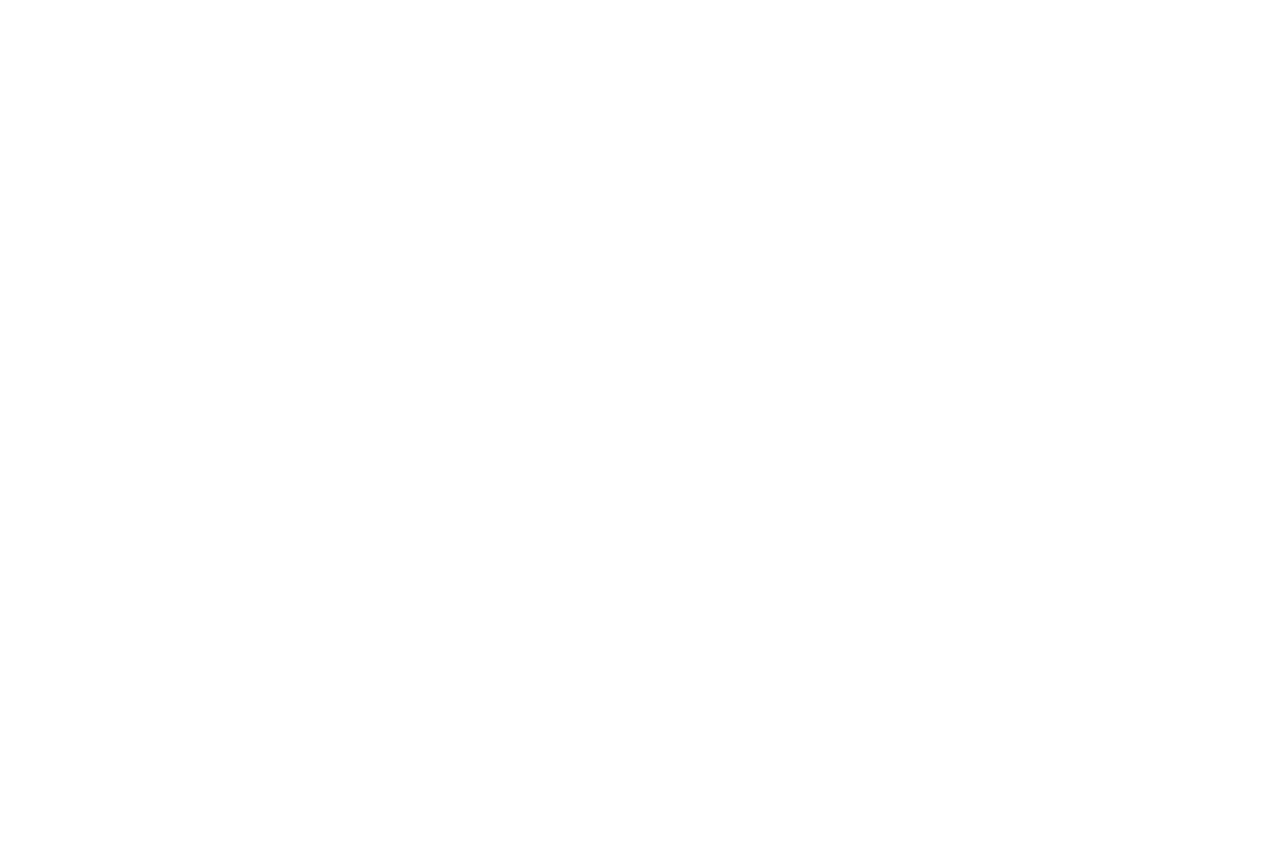
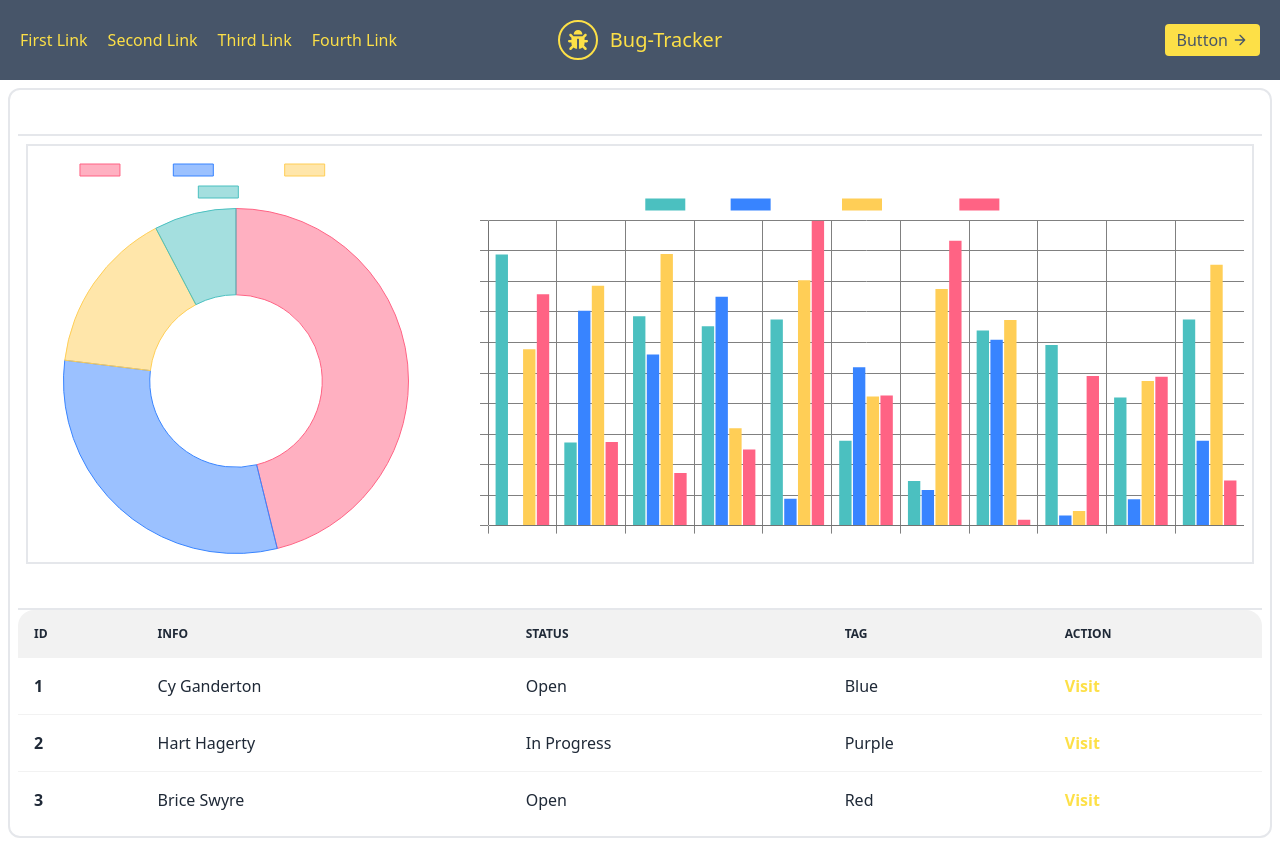
Before and after one commit to wesleywil/bug-tracker, a React (Vite) app: page / in a window 1280 px wide. Before the commit the page ends 800 px from the top, so only its background shows below. Built offline with nearby package versions, Linux system fonts and the light colour scheme.

Commit message:
creating the main view

```diff
--- a/index.html
+++ b/index.html
@@ -4,7 +4,7 @@
     <meta charset="UTF-8" />
     <link rel="icon" type="image/svg+xml" href="/vite.svg" />
     <meta name="viewport" content="width=device-width, initial-scale=1.0" />
-    <title>Vite + React</title>
+    <title>Bug Tracker</title>
   </head>
   <body>
     <div id="root"></div>
--- a/package.json
+++ b/package.json
@@ -9,8 +9,11 @@
     "preview": "vite preview"
   },
   "dependencies": {
+    "@faker-js/faker": "^7.3.0",
+    "chart.js": "^3.8.0",
     "daisyui": "^2.19.0",
     "react": "^18.2.0",
+    "react-chartjs-2": "^4.3.1",
     "react-dom": "^18.2.0",
     "react-icons": "^4.4.0",
     "react-router-dom": "^6.3.0"
--- a/src/App.jsx
+++ b/src/App.jsx
@@ -1,10 +1,19 @@
-import "./App.css";
+import { BrowserRouter, Routes, Route } from "react-router-dom";
+
+//Components
+import Header from "./components/header/header.component";
+
+//Pages
+import Main from "./pages/main/main";
 
 function App() {
   return (
-    <div>
-      <h1 className="text-white font-bold ">TEST</h1>
-    </div>
+    <BrowserRouter>
+      <Header />
+      <Routes>
+        <Route exact="true" path="/" element={<Main />} />
+      </Routes>
+    </BrowserRouter>
   );
 }
 
--- /dev/null
+++ b/src/components/header/header.component.jsx
@@ -0,0 +1,45 @@
+import { FaBug } from "react-icons/fa";
+
+const Header = () => {
+  return (
+    <header className="text-yellow-300 bg-slate-600 body-font">
+      <div className="container mx-auto flex flex-wrap p-5 flex-col md:flex-row items-center">
+        <nav className="flex lg:w-2/5 flex-wrap items-center text-base md:ml-auto">
+          <a className="mr-5 hover:text-yellow-500">First Link</a>
+          <a className="mr-5 hover:text-yellow-500">Second Link</a>
+          <a className="mr-5 hover:text-yellow-500">Third Link</a>
+          <a className="hover:text-yellow-500">Fourth Link</a>
+        </nav>
+        <a
+          href="#"
+          className="flex order-first lg:order-none lg:w-1/5 title-font font-medium items-center text-gray-900 lg:items-center lg:justify-center mb-4 md:mb-0"
+        >
+          <div className=" text-yellow-300 hover:text-yellow-400 border-2 border-yellow-300 hover:border-yellow-400 p-2 text-xl rounded-full">
+            <FaBug />
+          </div>
+          <span className="ml-3 text-xl text-yellow-300 hover:text-yellow-400">
+            Bug-Tracker
+          </span>
+        </a>
+        <div className="lg:w-2/5 inline-flex lg:justify-end ml-5 lg:ml-0">
+          <button className="inline-flex items-center text-slate-600 bg-yellow-300 hover:bg-yellow-400 border-0 py-1 px-3 focus:outline-none  rounded text-base mt-4 md:mt-0">
+            Button
+            <svg
+              fill="none"
+              stroke="currentColor"
+              strokeLinecap="round"
+              strokeLinejoin="round"
+              strokeWidth="2"
+              className="w-4 h-4 ml-1"
+              viewBox="0 0 24 24"
+            >
+              <path d="M5 12h14M12 5l7 7-7 7"></path>
+            </svg>
+          </button>
+        </div>
+      </div>
+    </header>
+  );
+};
+
+export default Header;
--- /dev/null
+++ b/src/components/table_bugs/table_bugs.component.jsx
@@ -0,0 +1,50 @@
+const TableBugs = () => {
+  return (
+    <div className="overflow-x-auto">
+      <table className="table w-full">
+        <thead>
+          <tr>
+            <th>Id</th>
+            <th>Info</th>
+            <th>Status</th>
+            <th>Tag</th>
+            <th>Action</th>
+          </tr>
+        </thead>
+        <tbody>
+          <tr>
+            <th>1</th>
+            <td>Cy Ganderton</td>
+            <td>Open</td>
+            <td>Blue</td>
+            <td className="text-yellow-300 hover:text-yellow-500 font-semibold cursor-pointer	">
+              Visit
+            </td>
+          </tr>
+
+          <tr>
+            <th>2</th>
+            <td>Hart Hagerty</td>
+            <td>In Progress</td>
+            <td>Purple</td>
+            <td className="text-yellow-300 hover:text-yellow-500 font-semibold cursor-pointer	">
+              Visit
+            </td>
+          </tr>
+
+          <tr>
+            <th>3</th>
+            <td>Brice Swyre</td>
+            <td>Open</td>
+            <td>Red</td>
+            <td className="text-yellow-300 hover:text-yellow-500 font-semibold cursor-pointer	">
+              Visit
+            </td>
+          </tr>
+        </tbody>
+      </table>
+    </div>
+  );
+};
+
+export default TableBugs;
--- /dev/null
+++ b/src/examples chartjs/doughnut.jsx
@@ -0,0 +1,36 @@
+import { Chart as ChartJS, ArcElement, Tooltip, Legend } from "chart.js";
+
+ChartJS.register(ArcElement, Tooltip, Legend);
+
+export const data = {
+  labels: ["Closed", "Reviewing", "In Progress", "Open"],
+  datasets: [
+    {
+      label: "# of Votes",
+      data: [12, 8, 4, 2],
+      backgroundColor: [
+        "rgba(255, 99, 132, 0.5)",
+        "rgba(56, 132, 255, 0.5)",
+        "rgba(255, 206, 86, 0.5)",
+        "rgba(75, 192, 192, 0.5)",
+      ],
+      borderColor: [
+        "rgba(255, 99, 132, 1)",
+        "rgba(56, 132, 255, 1)",
+        "rgba(255, 206, 86, 1)",
+        "rgba(75, 192, 192, 1)",
+      ],
+      borderWidth: 1,
+    },
+  ],
+};
+
+export const options = {
+  plugins: {
+    legend: {
+      labels: {
+        color: "white",
+      },
+    },
+  },
+};
--- /dev/null
+++ b/src/examples chartjs/vertical_bar.jsx
@@ -0,0 +1,96 @@
+import React from "react";
+import {
+  Chart as ChartJS,
+  CategoryScale,
+  LinearScale,
+  BarElement,
+  Title,
+  Tooltip,
+  Legend,
+} from "chart.js";
+
+import { faker } from "@faker-js/faker";
+
+ChartJS.register(
+  CategoryScale,
+  LinearScale,
+  BarElement,
+  Title,
+  Tooltip,
+  Legend
+);
+
+export const options = {
+  responsive: true,
+  plugins: {
+    legend: {
+      position: "top",
+      labels: {
+        color: "white",
+      },
+    },
+    title: {
+      display: true,
+      text: "Bug Period",
+      color: "white",
+    },
+  },
+  scales: {
+    y: {
+      ticks: {
+        color: "white",
+      },
+      grid: {
+        color: "grey",
+      },
+    },
+    x: {
+      ticks: {
+        color: "white",
+      },
+      grid: {
+        color: "grey",
+      },
+    },
+  },
+};
+
+const labels = [
+  "January",
+  "February",
+  "March",
+  "April",
+  "May",
+  "June",
+  "July",
+  "August",
+  "September",
+  "November",
+  "December",
+];
+
+export const data = {
+  labels,
+  datasets: [
+    {
+      label: "Open",
+      data: labels.map(() => faker.datatype.number({ min: 0, max: 1000 })),
+      backgroundColor: "rgba(75, 192, 192, 1)",
+    },
+    {
+      label: "Reviewing",
+      data: labels.map(() => faker.datatype.number({ min: 0, max: 1000 })),
+      backgroundColor: "rgba(56, 132, 255, 1)",
+    },
+    {
+      label: "In Progress",
+      data: labels.map(() => faker.datatype.number({ min: 0, max: 1000 })),
+      backgroundColor: "rgba(255, 206, 86, 1)",
+    },
+    {
+      label: "Closed",
+      data: labels.map(() => faker.datatype.number({ min: 0, max: 1000 })),
+      backgroundColor: "rgba(255, 99, 132, 1)",
+    },
+  ],
+};
--- /dev/null
+++ b/src/pages/main/main.jsx
@@ -0,0 +1,45 @@
+import { Doughnut } from "react-chartjs-2";
+import { Bar } from "react-chartjs-2";
+
+import {
+  data as doughnutData,
+  options as doughnutOptions,
+} from "../../examples chartjs/doughnut";
+import {
+  data as verticalData,
+  options as verticalOptions,
+} from "../../examples chartjs/vertical_bar";
+
+import TableBugs from "../../components/table_bugs/table_bugs.component";
+
+const Main = () => {
+  return (
+    <div className="p-2">
+      <div>
+        <div className="textbg-slate-800 border-2 p-2 rounded-xl">
+          <h1 className=" text-3xl text-white font-semibold text-center border-b-2">
+            Bugs
+          </h1>
+          {/* Charts */}
+          <div className="flex gap-2 border-2 p-2 m-2">
+            <div className="w-1/3">
+              <Doughnut data={doughnutData} options={doughnutOptions} />
+            </div>
+            <div className="w-2/3">
+              <Bar options={verticalOptions} data={verticalData} />
+            </div>
+          </div>
+          {/* Last 3 Bugs */}
+          <div>
+            <h1 className="text-3xl text-white font-semibold text-center border-b-2">
+              Last 3 Bugs
+            </h1>
+            <TableBugs />
+          </div>
+        </div>
+      </div>
+    </div>
+  );
+};
+
+export default Main;
```
Also changed, not shown: 1 other file (tests, documents, lock files or other folders).
